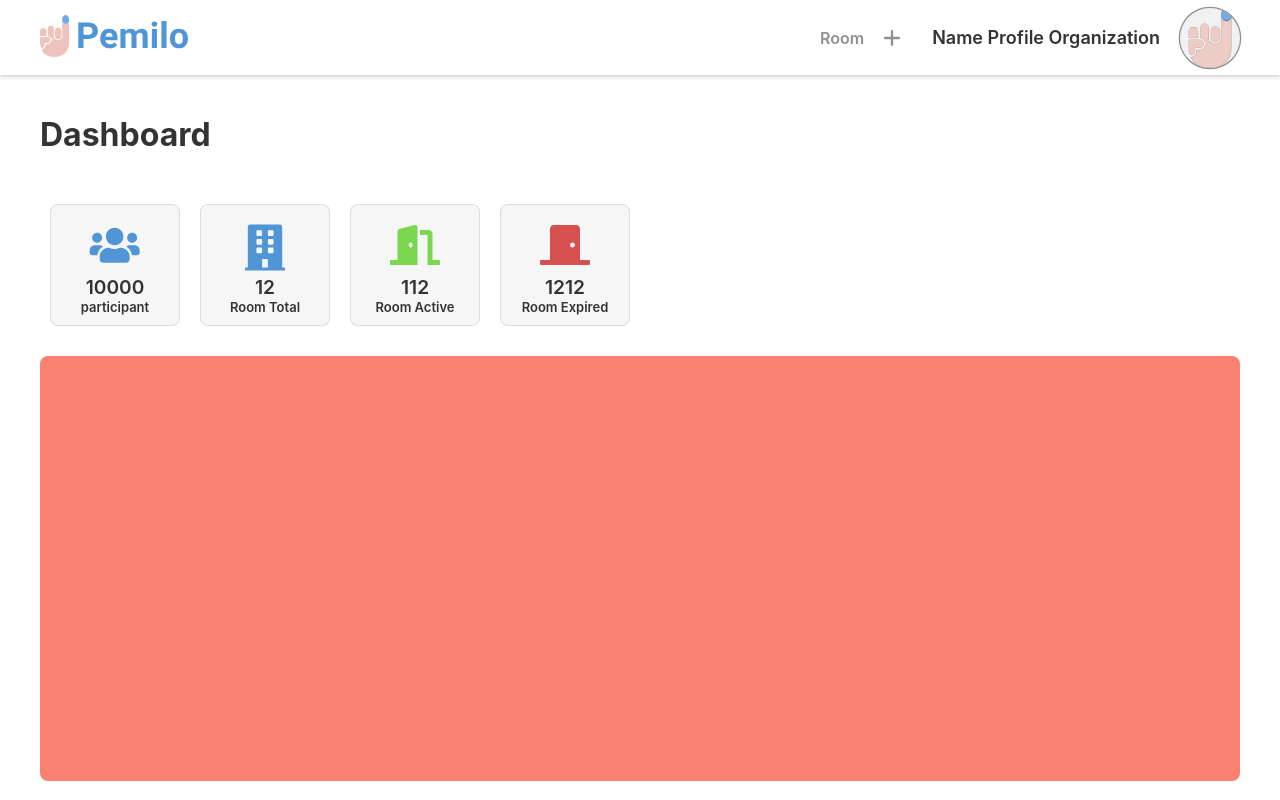
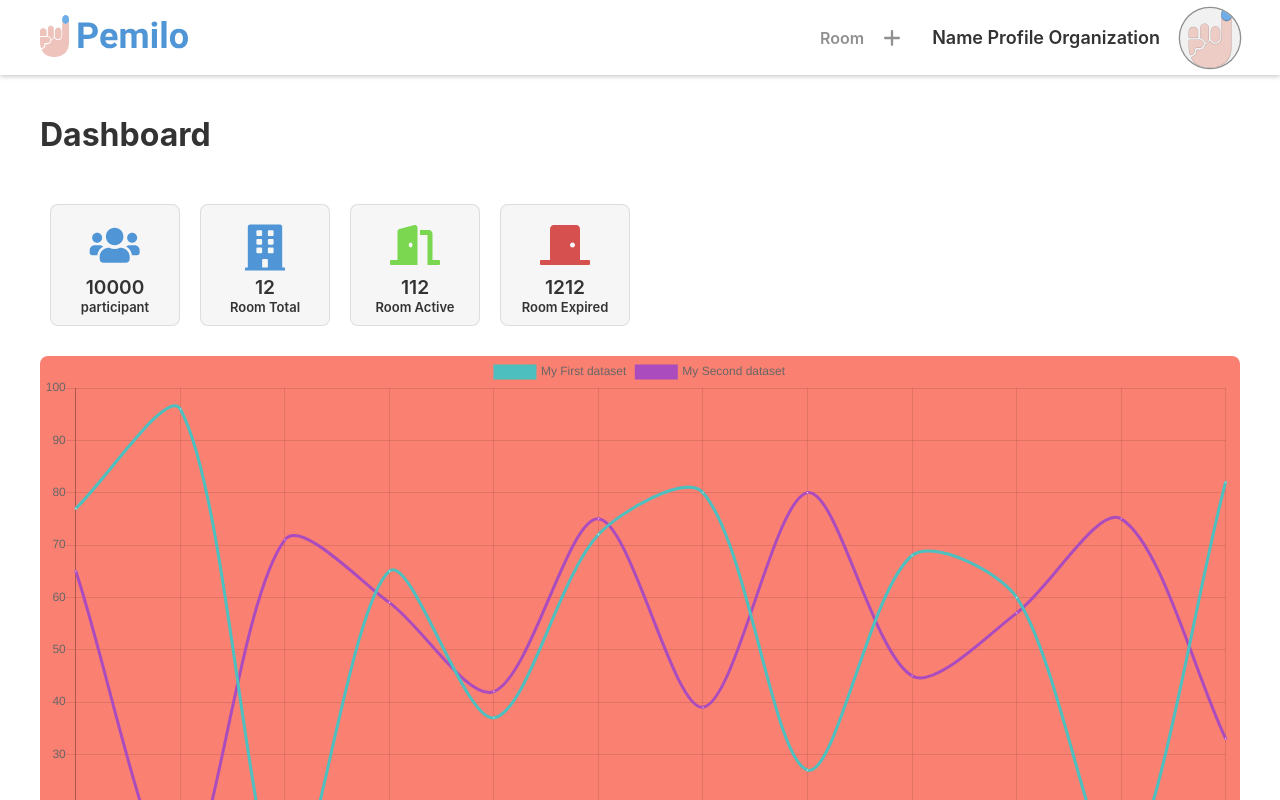
Before and after one commit to Pemiloo/server, a Next.js app: page /page/dashboard in a window 1280 px wide. Shown: the top 800 px of the page. Built offline with nearby package versions, Linux system fonts and the light colour scheme.

Commit message:
Add chartjs example

```diff
--- a/package.json
+++ b/package.json
@@ -8,10 +8,12 @@
     "start": "next start -p 3030"
   },
   "dependencies": {
+    "chart.js": "^2.9.4",
     "crypto-js": "^4.0.0",
     "md5": "^2.3.0",
     "next": "10.0.0",
     "react": "17.0.1",
+    "react-chartjs-2": "^2.11.1",
     "react-dom": "17.0.1",
     "redaxios": "^0.3.0"
   }
--- a/pages/page/dashboard.jsx
+++ b/pages/page/dashboard.jsx
@@ -1,7 +1,86 @@
 import Nav from '../components/nav';
 import s from '../../styles/page/dashboard.module.css'
+import { Line } from 'react-chartjs-2';
+
+const generateData = () => {
+  return Math.round(Math.random() * 100);
+}
 
 const Dashboard = () => {
+  const data = {
+    labels: [['June', '2015'], 'July', 'August', 'September', 'October', 'November', 'December', ['January', '2016'], 'February', 'March', 'April', 'May'],
+    datasets: [
+      {
+        label: 'My First dataset',
+        fill: false,
+        lineTension: 0.3,
+        backgroundColor: 'rgba(75,192,192,0.4)',
+        borderColor: 'rgba(75,192,192,1)',
+        borderCapStyle: 'butt',
+        borderDash: [],
+        borderDashOffset: 0.0,
+        borderJoinStyle: 'miter',
+        pointBorderColor: 'rgba(75,192,192,1)',
+        pointBackgroundColor: '#fff',
+        pointBorderWidth: 1,
+        pointHoverRadius: 5,
+        pointHoverBackgroundColor: 'rgba(75,192,192,1)',
+        pointHoverBorderColor: 'rgba(220,220,220,1)',
+        pointHoverBorderWidth: 2,
+        pointRadius: 1,
+        pointHitRadius: 10,
+        data: [
+            generateData(),
+            generateData(),
+            generateData(),
+            generateData(),
+            generateData(),
+            generateData(),
+            generateData(),
+            generateData(),
+            generateData(),
+            generateData(),
+            generateData(),
+            generateData(),
+        ]
+      },
+      {
+        label: 'My Second dataset',
+        fill: false,
+        lineTension: 0.3,
+        backgroundColor: 'rgb(192,75,186)',
+        borderColor: 'rgb(171,75,192)',
+        borderCapStyle: 'butt',
+        borderDash: [],
+        borderDashOffset: 0.0,
+        borderJoinStyle: 'miter',
+        pointBorderColor: 'rgb(180,75,192)',
+        pointBackgroundColor: '#fff',
+        pointBorderWidth: 1,
+        pointHoverRadius: 5,
+        pointHoverBackgroundColor: 'rgba(75,192,192,1)',
+        pointHoverBorderColor: 'rgba(220,220,220,1)',
+        pointHoverBorderWidth: 2,
+        pointRadius: 1,
+        pointHitRadius: 10,
+        data: [
+          generateData(),
+          generateData(),
+          generateData(),
+          generateData(),
+          generateData(),
+          generateData(),
+          generateData(),
+          generateData(),
+          generateData(),
+          generateData(),
+          generateData(),
+          generateData(),
+        ]
+      }
+    ]
+  };
+
   return(
     <>
       <Nav></Nav>
@@ -57,6 +136,7 @@ const Dashboard = () => {
           {/* {`graph room while running`} */}
             <div className={s.graphRoom}>
               {/* split code graph */}
+              <Line data={data} />
             </div>
 
           </div>
```
Also changed, not shown: 1 other file (tests, documents, lock files or other folders).
